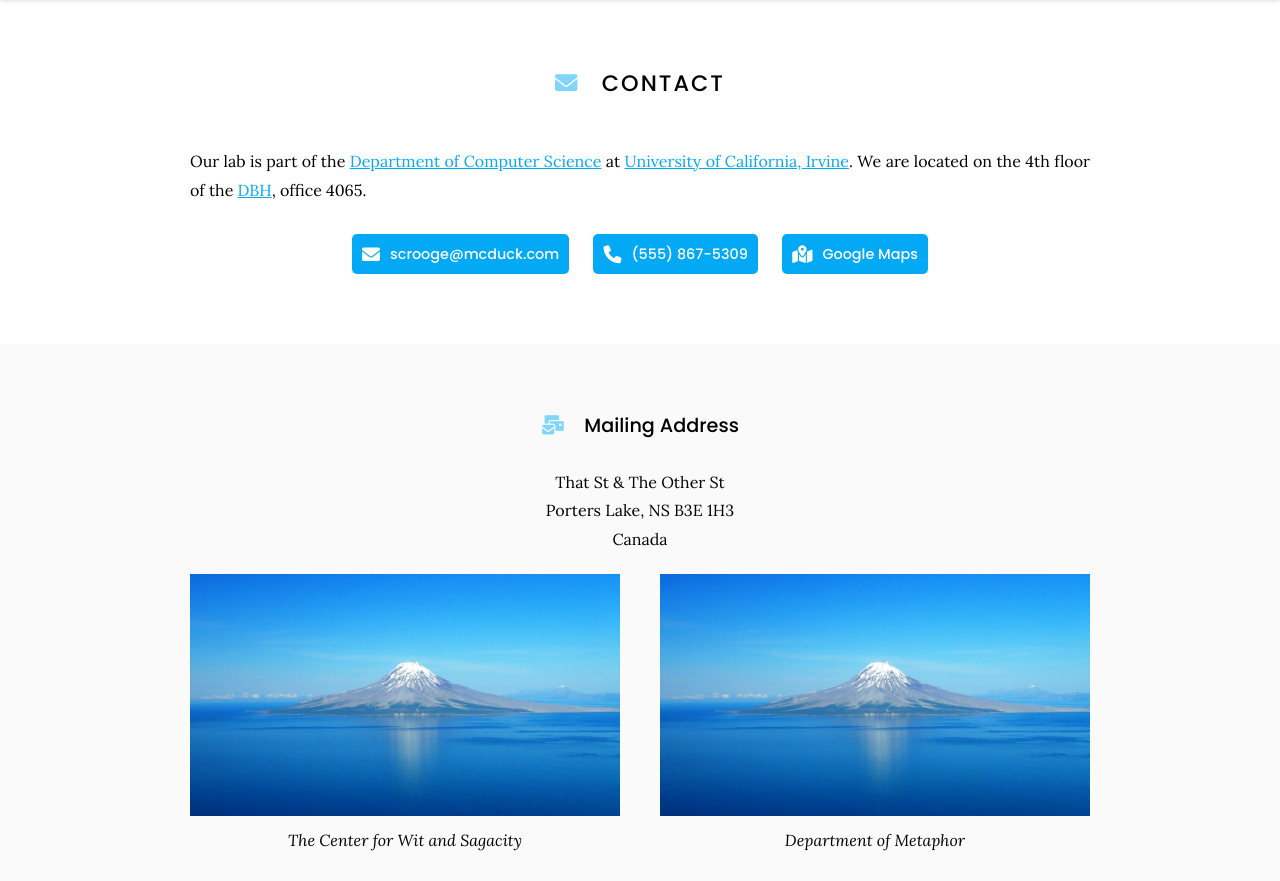
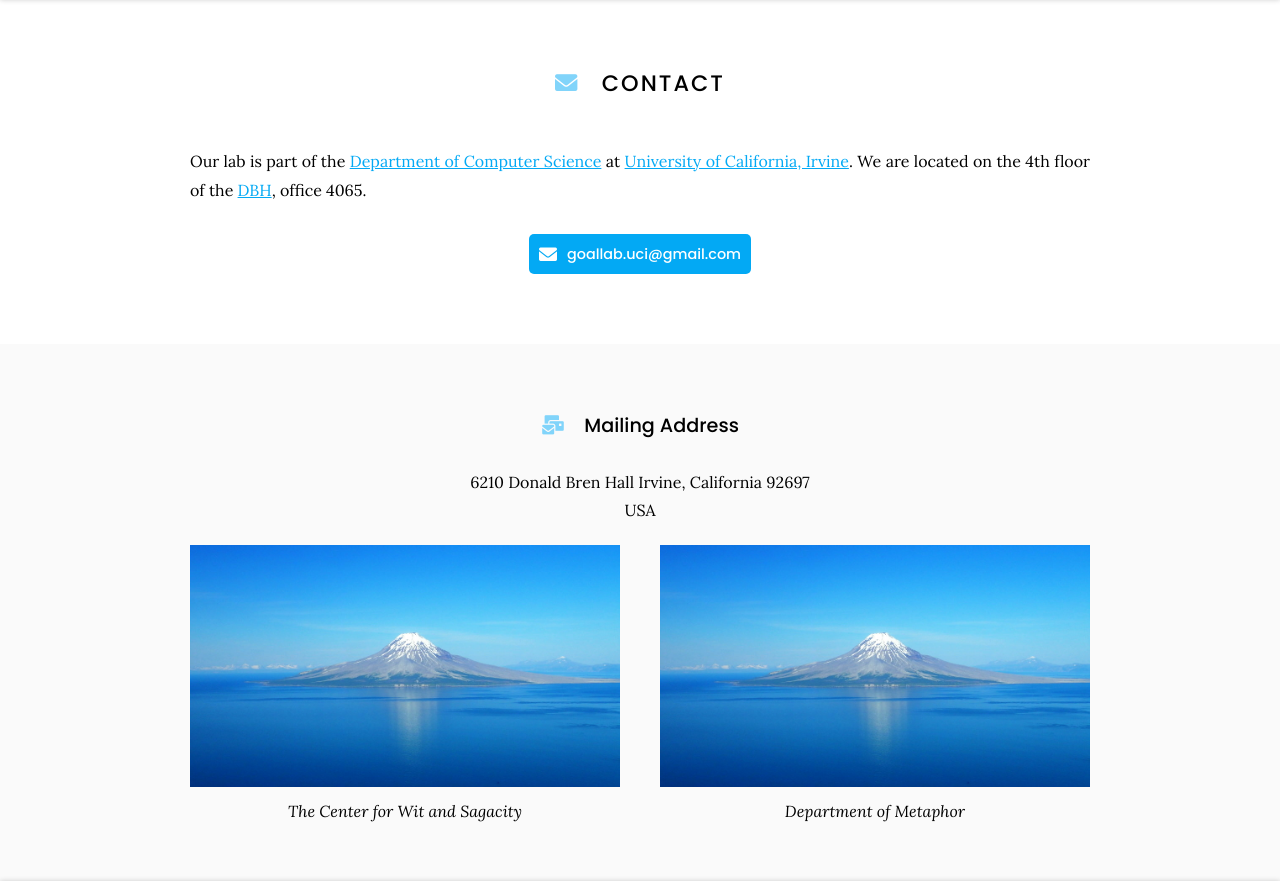
Before and after one commit to goallabuci/goallabuci.github.io, a Jekyll site: the page built from contact/index.md, in a window 1280 px wide. Shown: the part 110-991 px from the top of the page. Built offline with Jekyll 4.4.1, drawn with Linux system fonts in a browser that asks for light colours; grey boxes are pictures that could not be loaded.

Commit message:
Update index.md

```diff
--- a/contact/index.md
+++ b/contact/index.md
@@ -13,27 +13,9 @@ Our lab is part of the [Department of Computer Science](https://www.cs.uci.edu/)
   include link.html
   type="email"
   icon=""
-  text="scrooge@mcduck.com"
+  text="goallab.uci@gmail.com"
   tooltip=""
-  link="scrooge@mcduck.com"
-  style="button"
-%}
-{%
-  include link.html
-  type="phone"
-  icon=""
-  text="(555) 867-5309"
-  tooltip=""
-  link="+1-555-867-5309"
-  style="button"
-%}
-{%
-  include link.html
-  type="address"
-  icon=""
-  text="Google Maps"
-  tooltip="Our location on Google Maps for easy navigation"
-  link="https://www.google.com/maps/place/That+St+%26+The+Other+St,+Porters+Lake,+NS+B3E+1H3,+Canada/@44.7389237,-63.3033296,20.78z/data=!4m5!3m4!1s0x4b5a31023bb02565:0xb9505694e83a53d7!8m2!3d44.7389353!4d-63.3030828"
+  link="goallab.uci@gmail.com"
   style="button"
 %}
 {:.center}
@@ -42,9 +24,9 @@ Our lab is part of the [Department of Computer Science](https://www.cs.uci.edu/)
 
 ### <i class="fas fa-mail-bulk"></i>Mailing Address
 
-That St & The Other St
-Porters Lake, NS B3E 1H3
-Canada
+6210 Donald Bren Hall
+Irvine, California 92697
+USA
 {:.center}
 
 {% capture col1 %}
```
